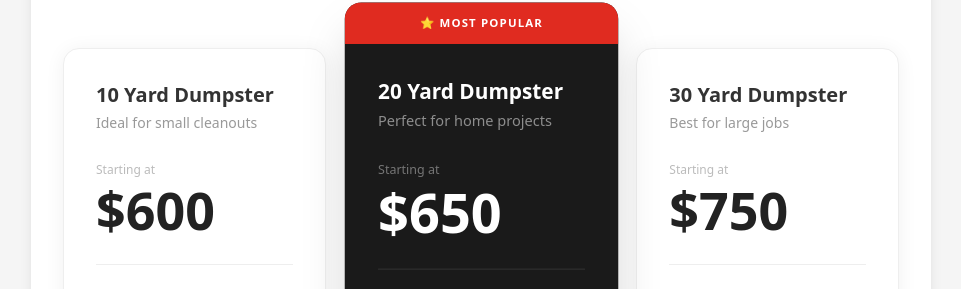
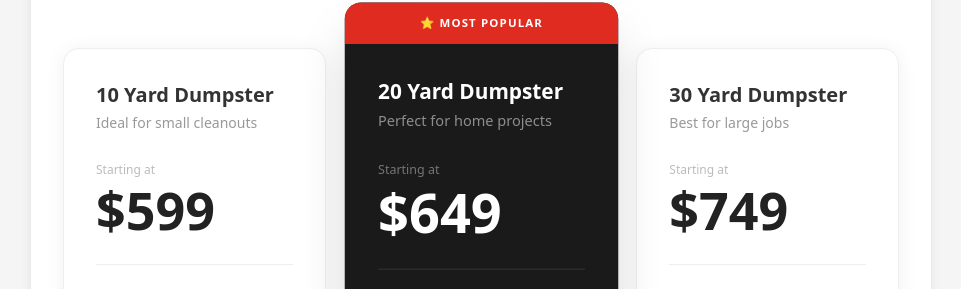
Before and after one commit to tpservicesca/tp-dumpsters, a Next.js app: page /booking in a window 1280 px wide. Shown: the part 870-1159 px from the top of the page, without its empty margins (159-1120 px from the left). Built offline with nearby package versions, Linux system fonts and the light colour scheme.

Commit message:
Psychological pricing: -$1 on all prices ($599, $649, $749)

```diff
--- a/src/app/booking/components/ServiceStep.tsx
+++ b/src/app/booking/components/ServiceStep.tsx
@@ -30,9 +30,9 @@ interface ServiceCategory {
 
 /* ───────── Pricing data ───────── */
 const GENERAL_SIZES: SizeOption[] = [
-  { size: "10 Yard", price: 600, dimensions: "12' L × 8' W × 2.5' H", weightLimit: "1 ton", rentalDays: 7 },
-  { size: "20 Yard", price: 650, dimensions: "16' L × 8' W × 4' H", weightLimit: "2 tons", rentalDays: 7 },
-  { size: "30 Yard", price: 750, dimensions: "16' L × 8' W × 6' H", weightLimit: "3 tons", rentalDays: 7 },
+  { size: "10 Yard", price: 599, dimensions: "12' L × 8' W × 2.5' H", weightLimit: "1 ton", rentalDays: 7 },
+  { size: "20 Yard", price: 649, dimensions: "16' L × 8' W × 4' H", weightLimit: "2 tons", rentalDays: 7 },
+  { size: "30 Yard", price: 749, dimensions: "16' L × 8' W × 6' H", weightLimit: "3 tons", rentalDays: 7 },
 ];
 
 const services: ServiceCategory[] = [
@@ -87,7 +87,7 @@ const services: ServiceCategory[] = [
     description: "Must be 95% pure. No rocks, grass, gravel, mesh, wood, or garbage.",
     note: "⚠️ Extra fee: $125 if prohibited items are added",
     sizes: [
-      { size: "10 Yard", price: 600, dimensions: "12' L × 8' W × 2.5' H", weightLimit: "No weight limit", rentalDays: 3 },
+      { size: "10 Yard", price: 599, dimensions: "12' L × 8' W × 2.5' H", weightLimit: "No weight limit", rentalDays: 3 },
     ],
   },
   {
@@ -96,7 +96,7 @@ const services: ServiceCategory[] = [
     description: "Must be 95% pure. No rebar, no garbage.",
     note: "⚠️ Extra fee: $125 if prohibited items are added",
     sizes: [
-      { size: "10 Yard", price: 600, dimensions: "12' L × 8' W × 2.5' H", weightLimit: "No weight limit", rentalDays: 3 },
+      { size: "10 Yard", price: 599, dimensions: "12' L × 8' W × 2.5' H", weightLimit: "No weight limit", rentalDays: 3 },
     ],
   },
   {
@@ -105,7 +105,7 @@ const services: ServiceCategory[] = [
     description: "Clean soil & concrete mix. Must be 95% pure. No rocks, grass, gravel, mesh, wood, rebar, or garbage.",
     note: "⚠️ Extra fee: $150 if prohibited items are added",
     sizes: [
-      { size: "10 Yard", price: 750, dimensions: "12' L × 8' W × 2.5' H", weightLimit: "No weight limit", rentalDays: 3 },
+      { size: "10 Yard", price: 749, dimensions: "12' L × 8' W × 2.5' H", weightLimit: "No weight limit", rentalDays: 3 },
     ],
   },
   {
@@ -114,7 +114,7 @@ const services: ServiceCategory[] = [
     description: "Bricks only. Must be 95% pure. No rocks, grass, gravel, mesh, wood, rebar, or garbage.",
     note: "⚠️ Extra fee: $150 if prohibited items are added",
     sizes: [
-      { size: "10 Yard", price: 750, dimensions: "12' L × 8' W × 2.5' H", weightLimit: "No weight limit", rentalDays: 3 },
+      { size: "10 Yard", price: 749, dimensions: "12' L × 8' W × 2.5' H", weightLimit: "No weight limit", rentalDays: 3 },
     ],
   },
 ];
--- a/src/components/PricingTable.tsx
+++ b/src/components/PricingTable.tsx
@@ -30,21 +30,21 @@ const services: ServiceCategory[] = [
     sizes: [
       {
         size: "10 Yard",
-        price: 600,
+        price: 599,
         dimensions: "12' L × 8' W × 2.5' H",
         weightLimit: "1 ton",
         rentalDays: "7 days",
       },
       {
         size: "20 Yard",
-        price: 650,
+        price: 649,
         dimensions: "16' L × 8' W × 4' H",
         weightLimit: "2 tons",
         rentalDays: "7 days",
       },
       {
         size: "30 Yard",
-        price: 750,
+        price: 749,
         dimensions: "16' L × 8' W × 6' H",
         weightLimit: "3 tons",
         rentalDays: "7 days",
@@ -58,7 +58,7 @@ const services: ServiceCategory[] = [
     sizes: [
       {
         size: "10 Yard",
-        price: 600,
+        price: 599,
         dimensions: "12' L × 8' W × 2.5' H",
         weightLimit: "No weight limit",
         rentalDays: "3 days",
@@ -72,7 +72,7 @@ const services: ServiceCategory[] = [
     sizes: [
       {
         size: "10 Yard",
-        price: 600,
+        price: 599,
         dimensions: "12' L × 8' W × 2.5' H",
         weightLimit: "No weight limit",
         rentalDays: "3 days",
@@ -86,7 +86,7 @@ const services: ServiceCategory[] = [
     sizes: [
       {
         size: "10 Yard",
-        price: 750,
+        price: 749,
         dimensions: "12' L × 8' W × 2.5' H",
         weightLimit: "No weight limit",
         rentalDays: "3 days",
```
